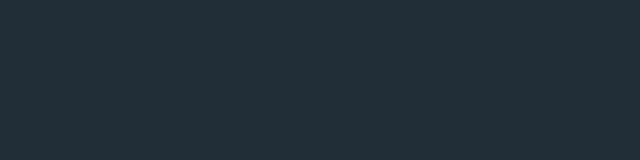
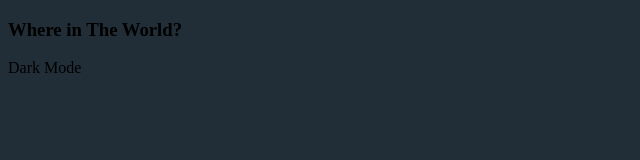
Before and after one commit to gabrielestefono/countries-api, a plain HTML site: page index.html in a window 1280 px wide. Shown: the whole page, without its empty margins (0-640 px from the left). Drawn offline with Linux system fonts and the light colour scheme.

Commit message:
Quarto Commit

```diff
--- a/index.html
+++ b/index.html
@@ -9,13 +9,15 @@
 </head>
 <body class="darkmode">
     <header class="header">
-        <h3 class="header__title"></h3>
-        <div class="darkmode"></div>
+        <h3 class="header__title">Where in The World?</h3>
+        <div class="darkmode">Dark Mode</div>
     </header>
     <section class="searchbar">
         <div class="searchbar__search"></div>
         <div class="searchbar__filter"></div>
     </section>
-    <section class="flags"></section>
+    <section class="flags">
+
+    </section>
 </body>
 </html>
```
Also changed, not shown: assets/css/header.css (added).
